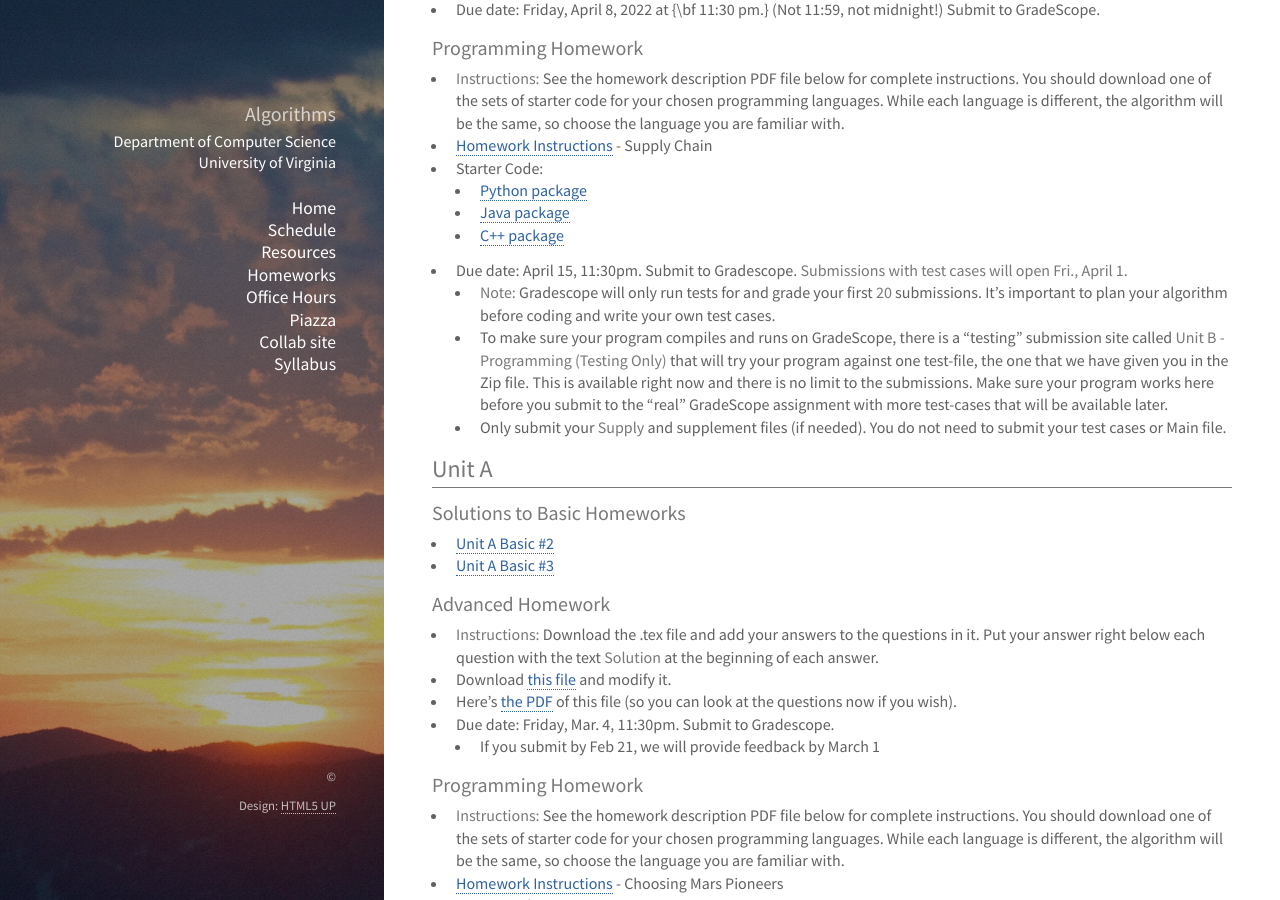
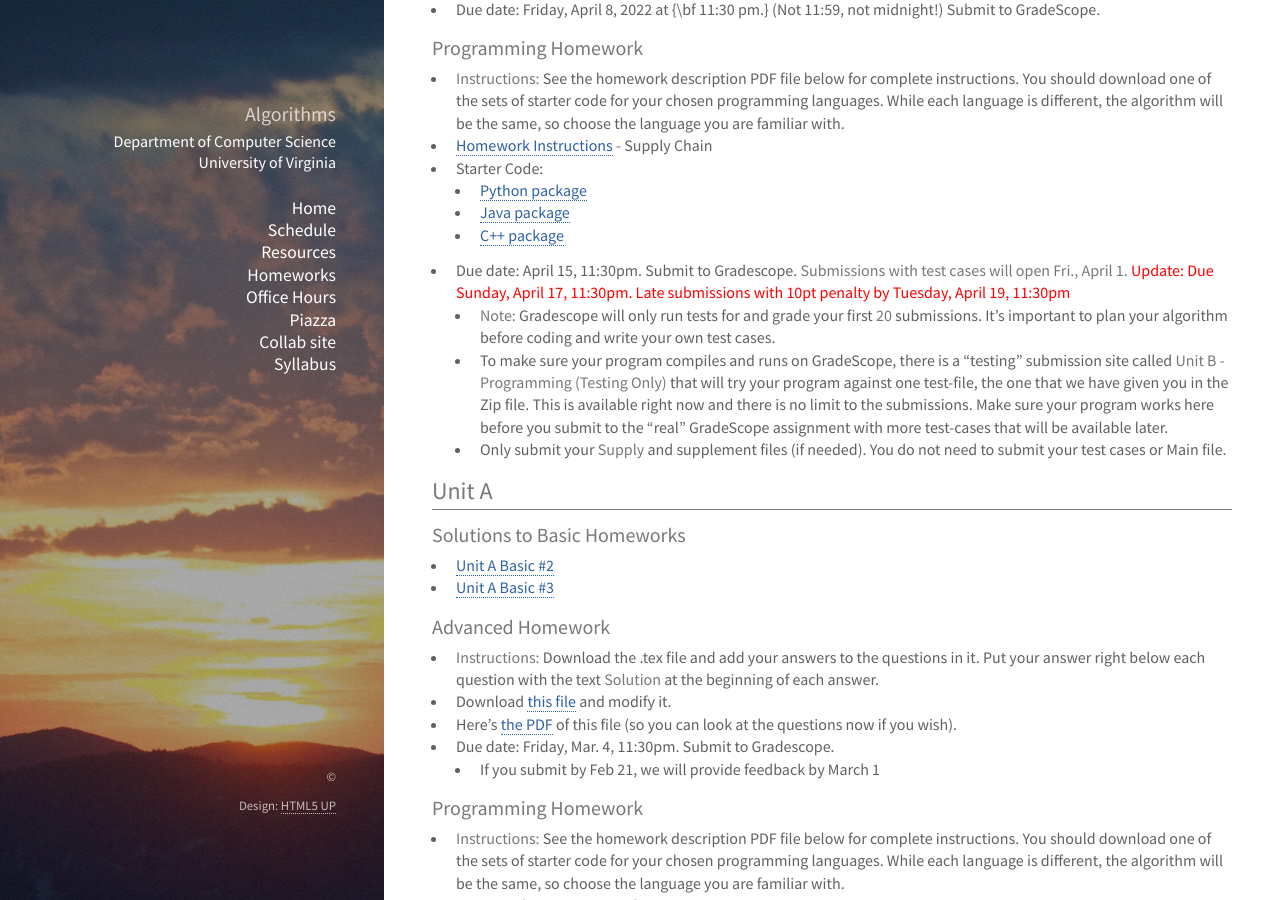
Before and after one commit to uva-cs/cs4102-s22, a Jekyll site: the page built from homework/index.md, in a window 1280 px wide and 900 px high, scrolled down 2072 px. Built offline with Jekyll 4.4.1, drawn with Linux system fonts in a browser that asks for light colours; nearby versions of some CDN libraries; library files that are not in the unit come from our copies.

Commit message:
Updated homework

```diff
--- a/homework/index.md
+++ b/homework/index.md
@@ -87,11 +87,10 @@ title: Schedule - CS4102 Algorithms - Spring 2022
     * [Python package](../unitb/programming/python.zip)
     * [Java package](../unitb/programming/java.zip)
     * [C++ package](../unitb/programming/cpp.zip)
-* Due date: April 15, 11:30pm.  Submit to Gradescope.  **Submissions with test cases will open Fri., April 1.**
+* Due date: April 15, 11:30pm.  Submit to Gradescope.  **Submissions with test cases will open Fri., April 1.** <b style="color:red">Update: Due Sunday, April 17, 11:30pm.  Late submissions with 10pt penalty by Tuesday, April 19, 11:30pm</b>
     * **Note:** Gradescope will only run tests for and grade your first **20** submissions.  It's important to plan your algorithm before coding and write your own test cases.
     * To make sure your program compiles and runs on GradeScope, there is a "testing" submission site called **Unit B - Programming (Testing Only)** that will try your program against one test-file, the one that we have given you in the Zip file. This is available right now and there is no limit to the submissions. Make sure your program works here before you submit to the "real" GradeScope assignment with more test-cases that will be available later.
     * Only submit your **Supply** and supplement files (if needed).  You do not need to submit your test cases or Main file.
-
 
 ## Unit A
 
```
